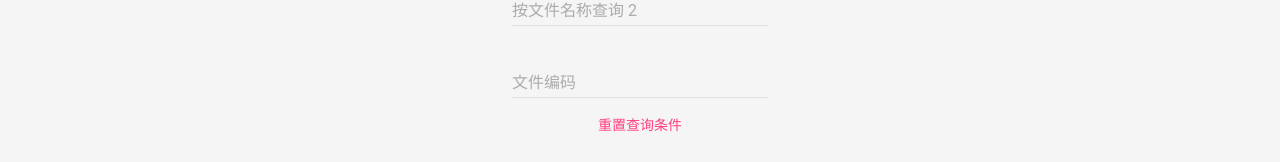
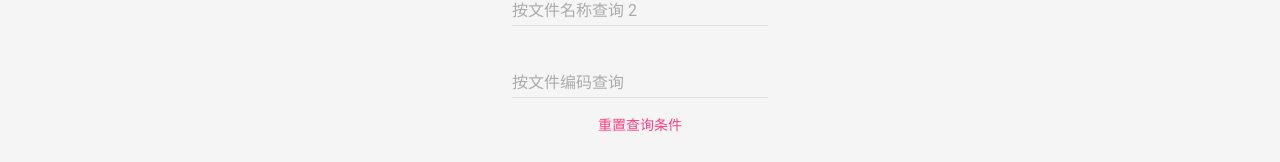
Before and after one commit to musray/doc-search-app, a React (Create React App) app: page / in a window 1280 px wide. Shown: the part 320-482 px from the top of the page. Built offline with nearby package versions, Linux system fonts and the light colour scheme; what react-tap-event-plugin would draw is missing.

Commit message:
chore text refines

```diff
--- a/src/App.js
+++ b/src/App.js
@@ -79,8 +79,8 @@ class App extends Component {
             /><br/>
             <TextField
                 value={query_c}
-                hintText="按文件编码查询"
-                floatingLabelText="文件编码"
+                hintText="文件编码"
+                floatingLabelText="按文件编码查询"
                 type="text"
                 onChange={e => this.updateQuery_c(e.target.value)}
             /><br/>
```
